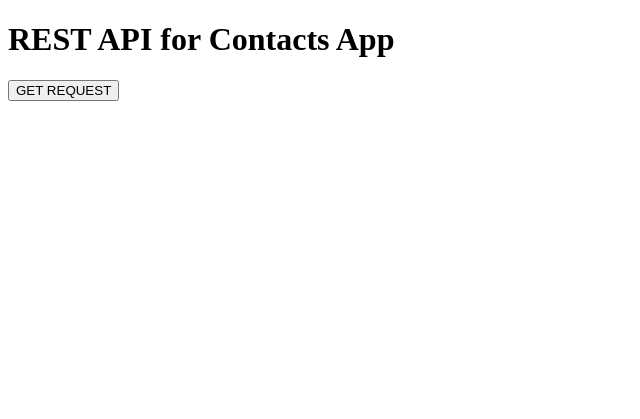
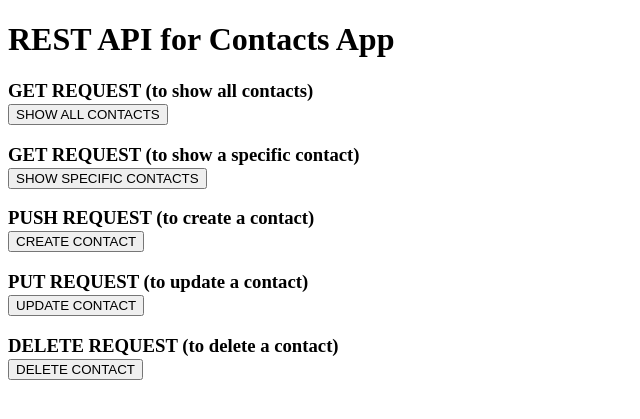
Before and after one commit to danisfermi/RESTAPIWebApp, a Flask app: template code/templates/index.html in a window 1280 px wide. Shown: the top 419 px of the page, without its empty margins (0-640 px from the left). Run offline with Flask 2, Linux system fonts and the light colour scheme; the template is opened without the code that fills it, so the values that code supplies are empty.

Commit message:
Added Base HTML Layout

```diff
--- a/code/templates/index.html
+++ b/code/templates/index.html
@@ -7,9 +7,36 @@
 
 <body>
     <h1>REST API for Contacts App</h1>
+    <h3>
+    GET REQUEST (to show all contacts)
     <form action='http://127.0.0.1:5000/contacts'>
-    <input type="submit" value="GET REQUEST" />
+    <input type="submit" value="SHOW ALL CONTACTS" />
     </form>
+    </h3>
+    <h3>
+    GET REQUEST (to show a specific contact)
+    <form action='http://127.0.0.1:5000/contacts'>
+    <input type="submit" value="SHOW SPECIFIC CONTACTS" />
+    </form>
+    </h3>
+    <h3>
+    PUSH REQUEST (to create a contact)
+    <form action='http://127.0.0.1:5000/contacts'>
+    <input type="submit" value="CREATE CONTACT" />
+    </form>
+    </h3>
+    <h3>
+    PUT REQUEST (to update a contact)
+    <form action='http://127.0.0.1:5000/contacts'>
+    <input type="submit" value="UPDATE CONTACT" />
+    </form>
+    </h3>
+    <h3>
+    DELETE REQUEST (to delete a contact)
+    <form action='http://127.0.0.1:5000/contacts'>
+    <input type="submit" value="DELETE CONTACT" />
+    </form>
+    </h3>
 </body>
 
 </html>
```
